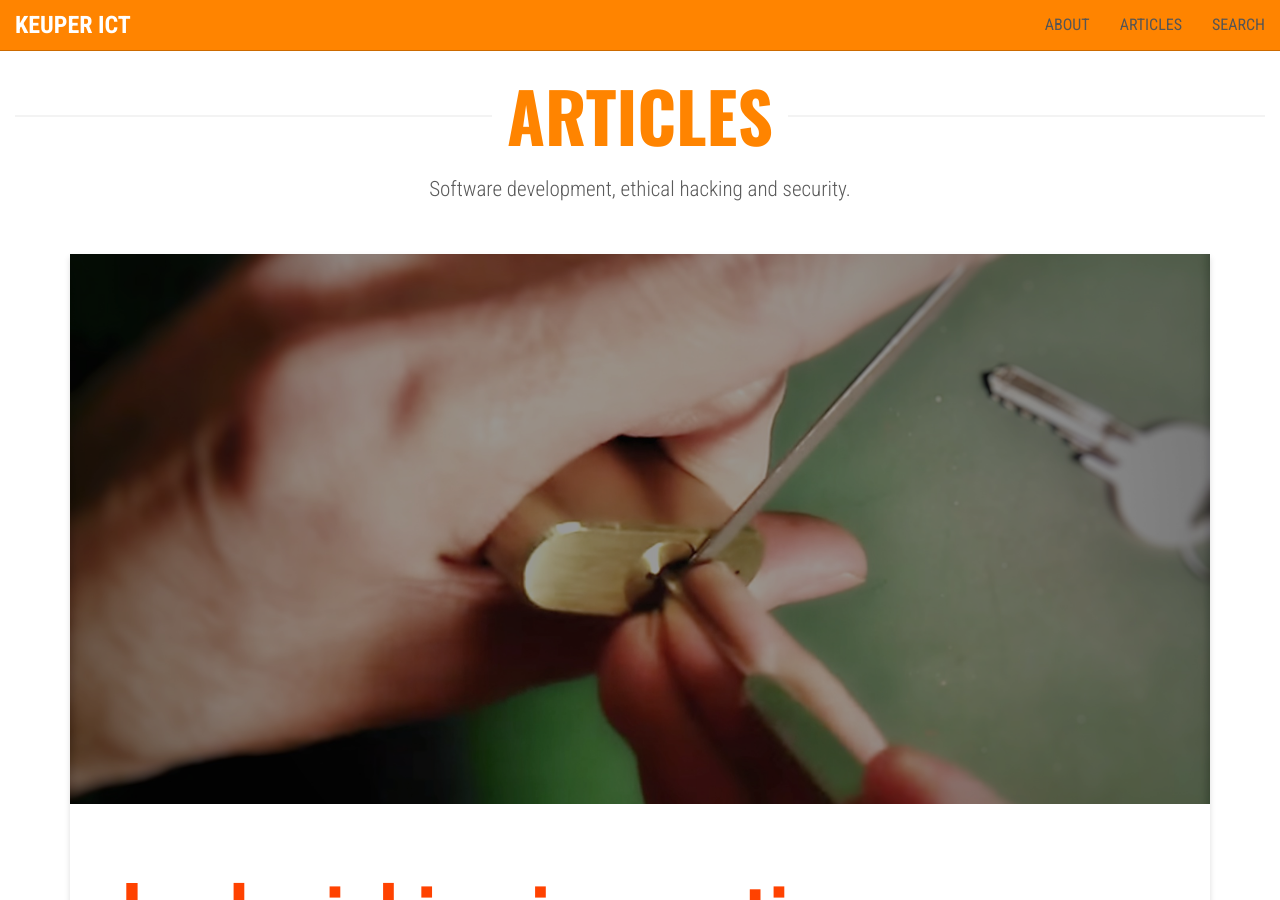
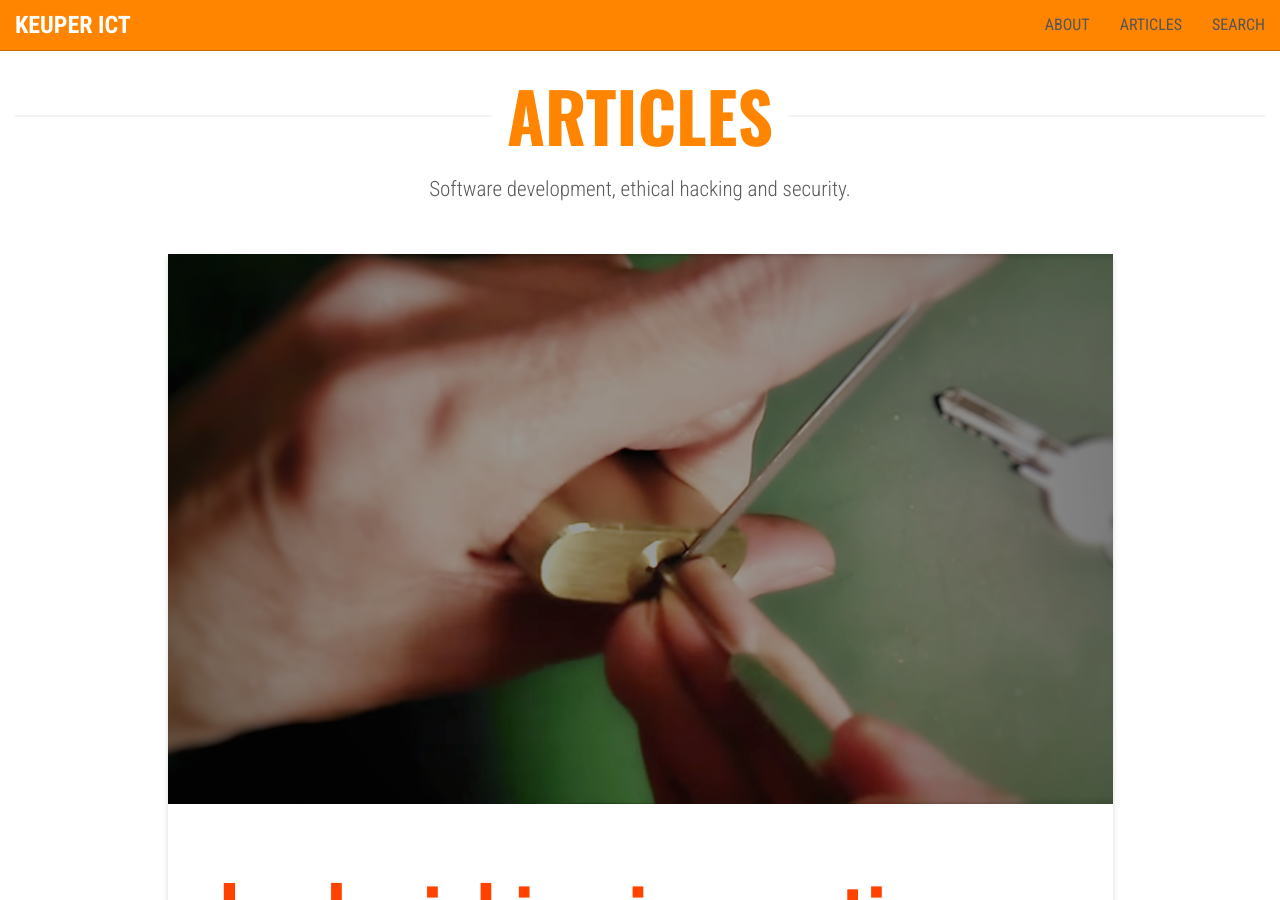
Before and after one commit to jkeuper/jkeuper.github.io, a Jekyll site: the page built from _pages/posts.md, in a window 1280 px wide and 900 px high. Built offline with Jekyll 4.4.1, drawn with Linux system fonts in a browser that asks for light colours; nearby versions of some CDN libraries.

Commit message:
Improve layout.

```diff
--- a/_pages/posts.md
+++ b/_pages/posts.md
@@ -7,7 +7,7 @@
 <main>
     <div class="container">
         <div class="row">
-            <div class="col-md-12">
+            <div class="col-md-10 col-md-offset-1">
                 {% for post in site.posts %}
                     {% include tile.html %}
                 {% endfor %}
```
